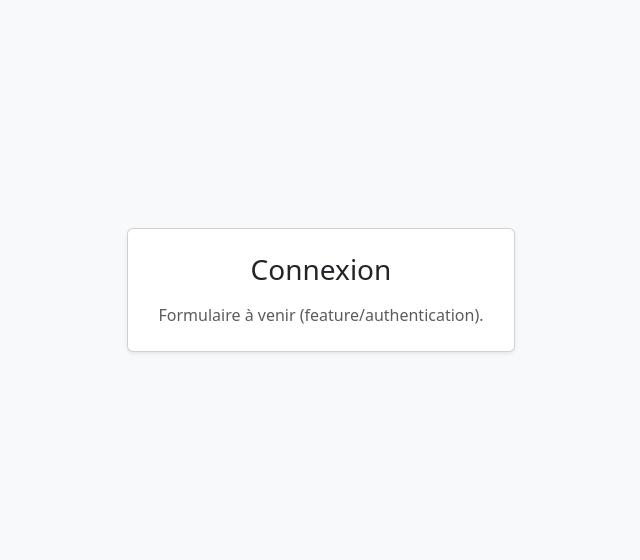
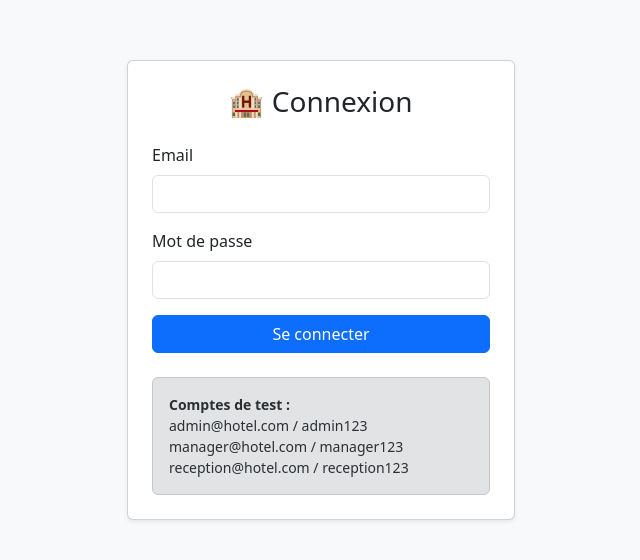
Before and after one commit to KhojaHamza/hotel-management, a React app in the folder frontend/: page /login in a window 1280 px wide. Shown: the part 110-670 px from the top of the page, without its empty margins (319-959 px from the left). Built offline with nearby package versions, Linux system fonts and the light colour scheme; the HTML template or start-up script is replaced by a standard one.

Commit message:
feat(auth): implement login form with validation and error handling

```diff
--- a/frontend/src/pages/Login.jsx
+++ b/frontend/src/pages/Login.jsx
@@ -1,11 +1,76 @@
+import { useState } from 'react'
+import { Navigate, useLocation } from 'react-router-dom'
+import { useAuth } from '../hooks/useAuth'
+
 function Login() {
+  const { user, login } = useAuth()
+  const location = useLocation()
+  const from = location.state?.from?.pathname || '/'
+
+  const [email, setEmail] = useState('')
+  const [password, setPassword] = useState('')
+  const [error, setError] = useState('')
+  const [loading, setLoading] = useState(false)
+
+  if (user) {
+    return <Navigate to={from} replace />
+  }
+
+  const handleSubmit = async (e) => {
+    e.preventDefault()
+    setError('')
+    setLoading(true)
+    try {
+      await login(email, password)
+    } catch (err) {
+      setError(err.message)
+      setLoading(false)
+    }
+  }
+
   return (
     <div className="card shadow-sm">
       <div className="card-body p-4">
-        <h3 className="text-center mb-3">Connexion</h3>
-        <p className="text-muted text-center mb-0">
-          Formulaire à venir (feature/authentication).
-        </p>
+        <h3 className="text-center mb-4">🏨 Connexion</h3>
+
+        {error && <div className="alert alert-danger py-2">{error}</div>}
+
+        <form onSubmit={handleSubmit}>
+          <div className="mb-3">
+            <label htmlFor="email" className="form-label">Email</label>
+            <input
+              id="email"
+              type="email"
+              className="form-control"
+              value={email}
+              onChange={(e) => setEmail(e.target.value)}
+              required
+            />
+          </div>
+
+          <div className="mb-3">
+            <label htmlFor="password" className="form-label">Mot de passe</label>
+            <input
+              id="password"
+              type="password"
+              className="form-control"
+              value={password}
+              onChange={(e) => setPassword(e.target.value)}
+              required
+            />
+          </div>
+
+          <button type="submit" className="btn btn-primary w-100" disabled={loading}>
+            {loading ? 'Connexion...' : 'Se connecter'}
+          </button>
+        </form>
+
+        <div className="alert alert-secondary small mt-4 mb-0">
+          <strong>Comptes de test :</strong>
+          <br />admin@hotel.com / admin123
+          <br />manager@hotel.com / manager123
+          <br />reception@hotel.com / reception123
+        </div>
       </div>
     </div>
   )
```
